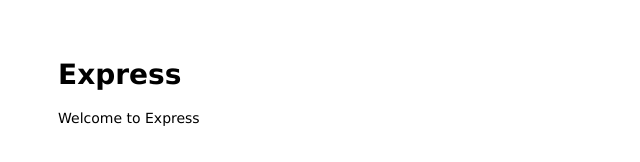
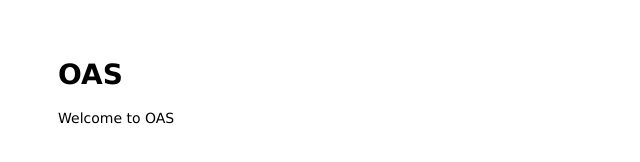
Before and after one commit to IC6050/git-github, a website: page public/index.html in a window 1280 px wide. Shown: the whole page, without its empty margins (0-640 px from the left). Drawn offline with Linux system fonts and the light colour scheme.

Commit message:
Change  the title of main page

```diff
--- a/public/index.html
+++ b/public/index.html
@@ -1,13 +1,13 @@
 <html>
 
 <head>
-  <title>Express</title>
+  <title>Operator Admin System</title>
   <link rel="stylesheet" href="/stylesheets/style.css">
 </head>
 
 <body>
-  <h1>Express</h1>
-  <p>Welcome to Express</p>
+  <h1>OAS</h1>
+  <p>Welcome to OAS</p>
 </body>
 
 </html>
```
